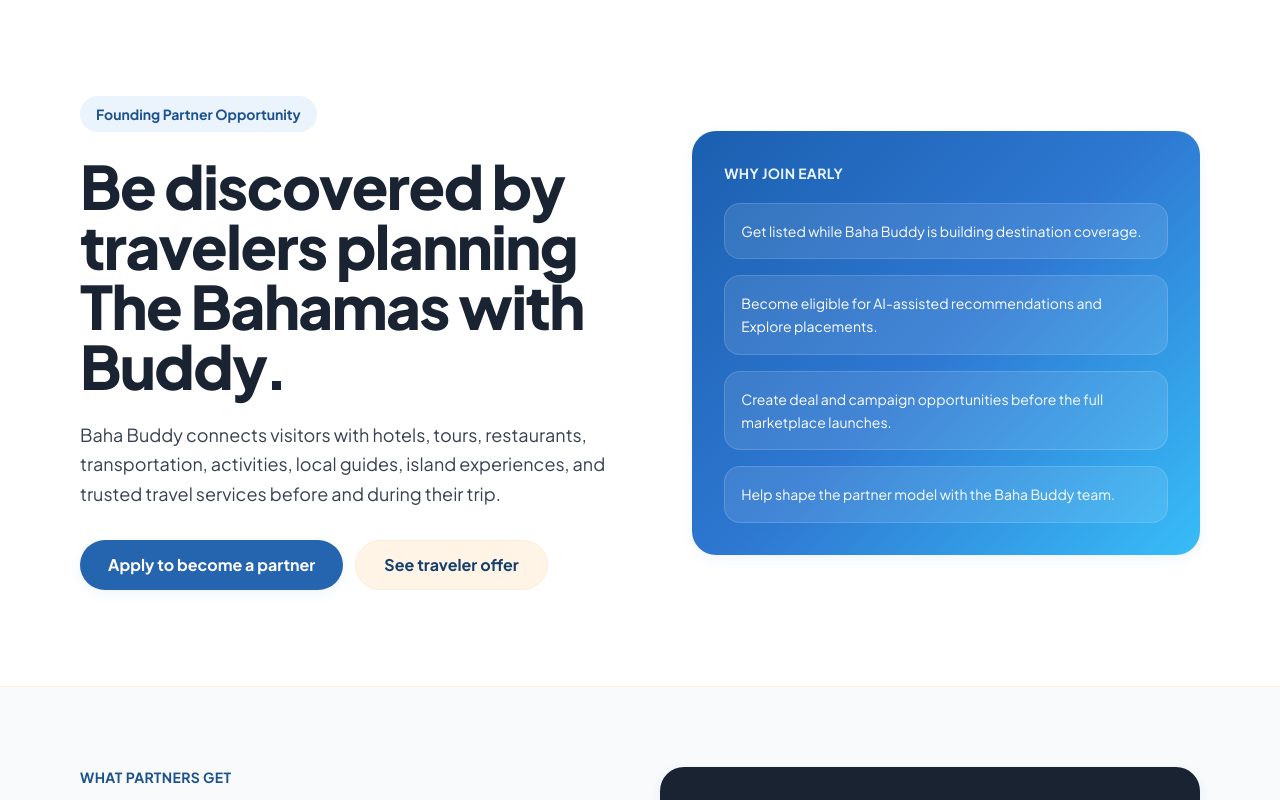
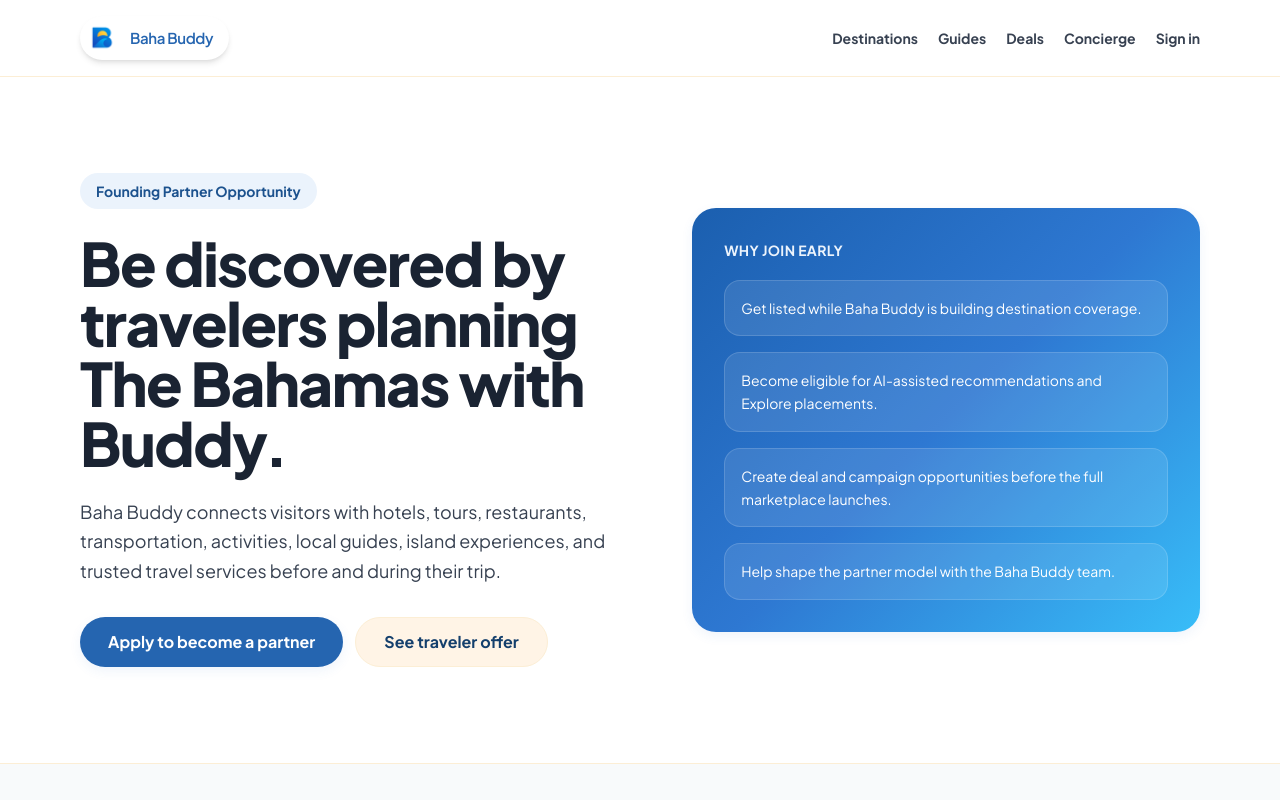
Before and after one commit to noviogroup/bahabuddy-web, a Next.js app: page /partners in a window 1280 px wide. Shown: the top 800 px of the page. Built offline with nearby package versions, Linux system fonts and the light colour scheme; no server answers.

Commit message:
Add shared public header to partners page

```diff
--- a/src/app/partners/page.tsx
+++ b/src/app/partners/page.tsx
@@ -1,5 +1,6 @@
 import type { Metadata } from 'next'
 import Link from 'next/link'
+import PublicHeader from '@/components/PublicHeader'
 import Footer from '@/components/Footer'
 import PartnerApplicationForm from '@/components/revenue/PartnerApplicationForm'
 
@@ -91,6 +92,7 @@
 
   return (
     <main className="min-h-screen bg-offwhite">
+      <PublicHeader />
       <section className="bg-white border-b border-sand-200">
         <div className="max-w-6xl mx-auto px-4 py-20 lg:py-24 grid lg:grid-cols-[1fr_0.9fr] gap-12 items-center">
           <div>
```
